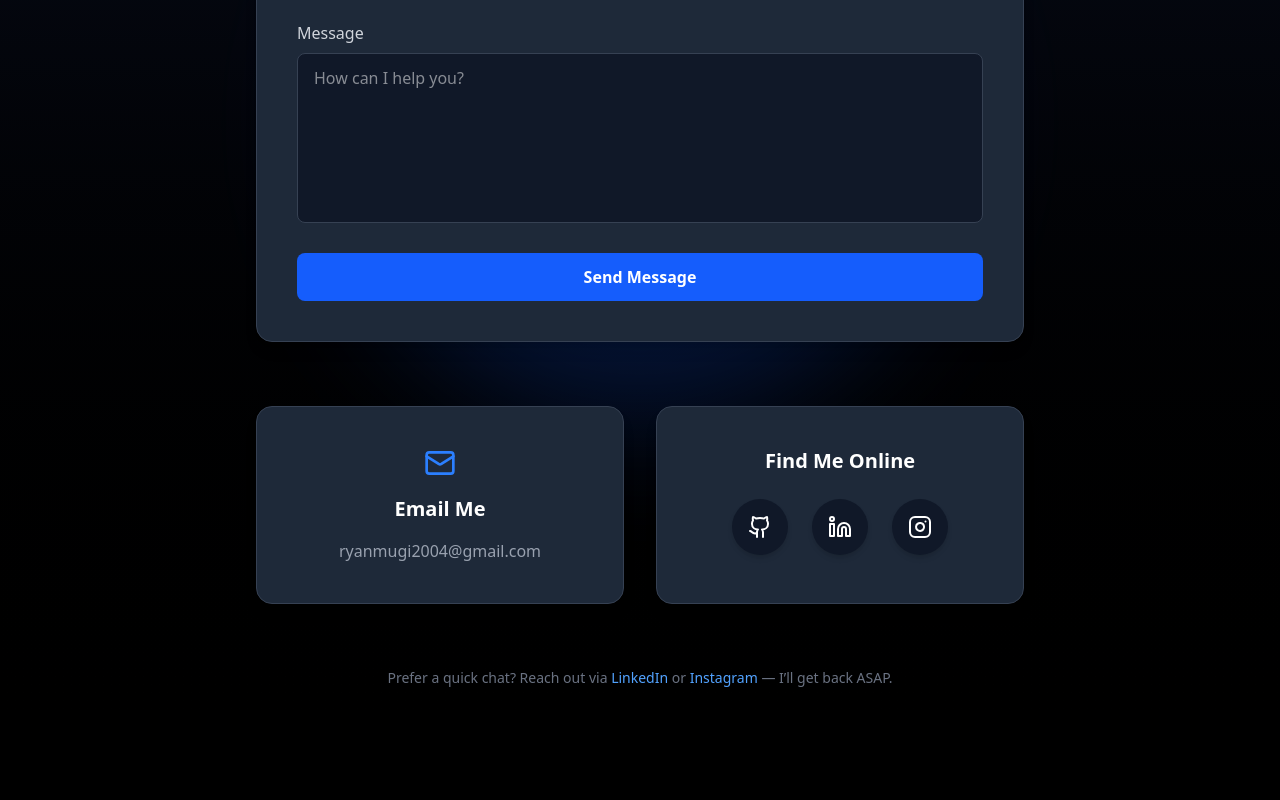
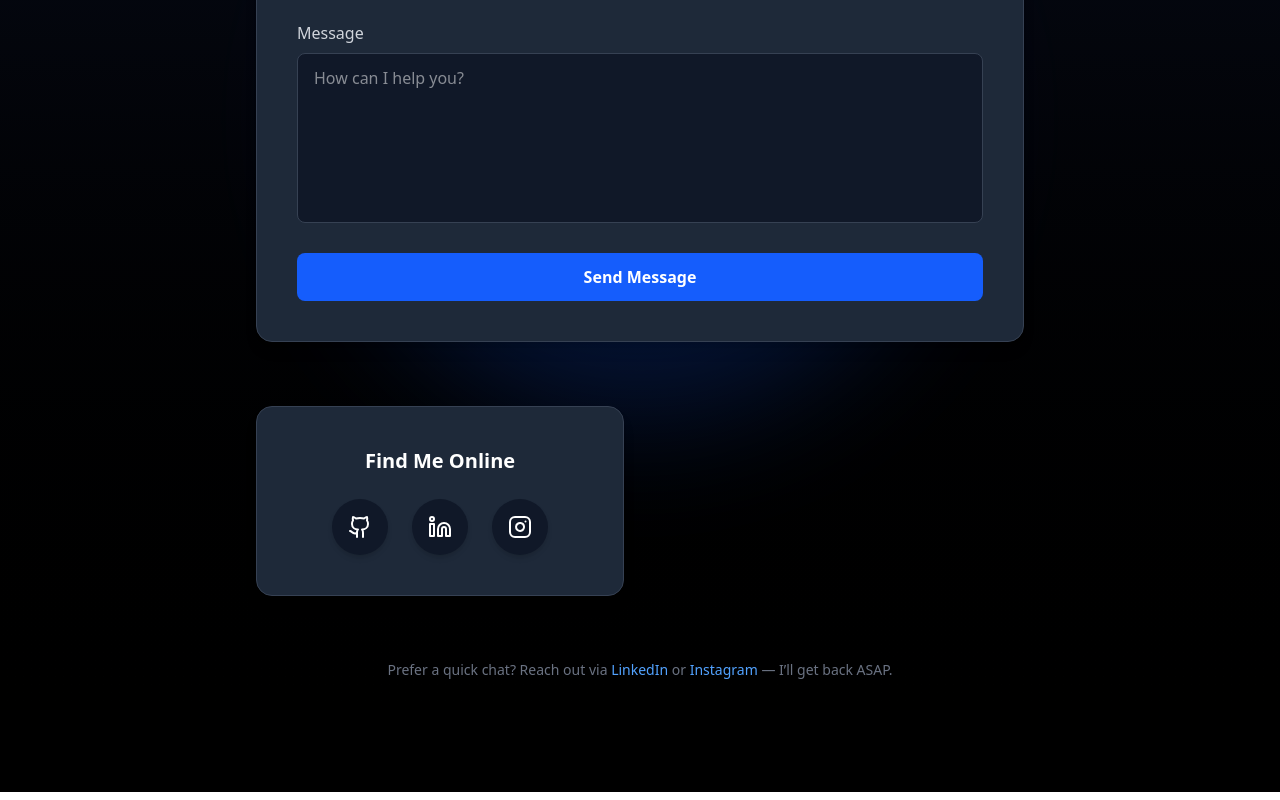
Before and after one commit to Raytay1234/Portfolio2, a React (Vite) app: page /contact in a window 1280 px wide. Shown: the part 634-1434 px from the top of the page. Built offline with nearby package versions, Linux system fonts and the light colour scheme.

Commit message:
fixed issues

```diff
--- a/src/pages/Contact.jsx
+++ b/src/pages/Contact.jsx
@@ -129,15 +129,7 @@ const Contact = () => {
 
         {/* Contact Options */}
         <div className="grid md:grid-cols-2 gap-8 max-w-3xl mx-auto mb-16 mt-16">
-          {/* Email Card */}
-          <a
-            href="mailto:ryanmugi2004@gmail.com?subject=Let's%20Work%20Together&body=Hi%20Ryan%2C%0A%0AI'd%20love%20to%20connect%20about..."
-            className="group flex flex-col items-center gap-4 px-8 py-10 bg-gray-800 rounded-2xl shadow-lg hover:shadow-2xl transition-all duration-300 border border-gray-700 hover:border-blue-500 hover:bg-gray-700"
-          >
-            <Mail className="w-8 h-8 text-blue-500 group-hover:scale-110 transition-transform duration-300" />
-            <h3 className="text-xl font-semibold">Email Me</h3>
-            <p className="text-gray-400">ryanmugi2004@gmail.com</p>
-          </a>
+
 
           {/* Socials Card */}
           <div className="flex flex-col items-center gap-4 px-8 py-10 bg-gray-800 rounded-2xl shadow-lg hover:shadow-2xl transition-all duration-300 border border-gray-700">
```
